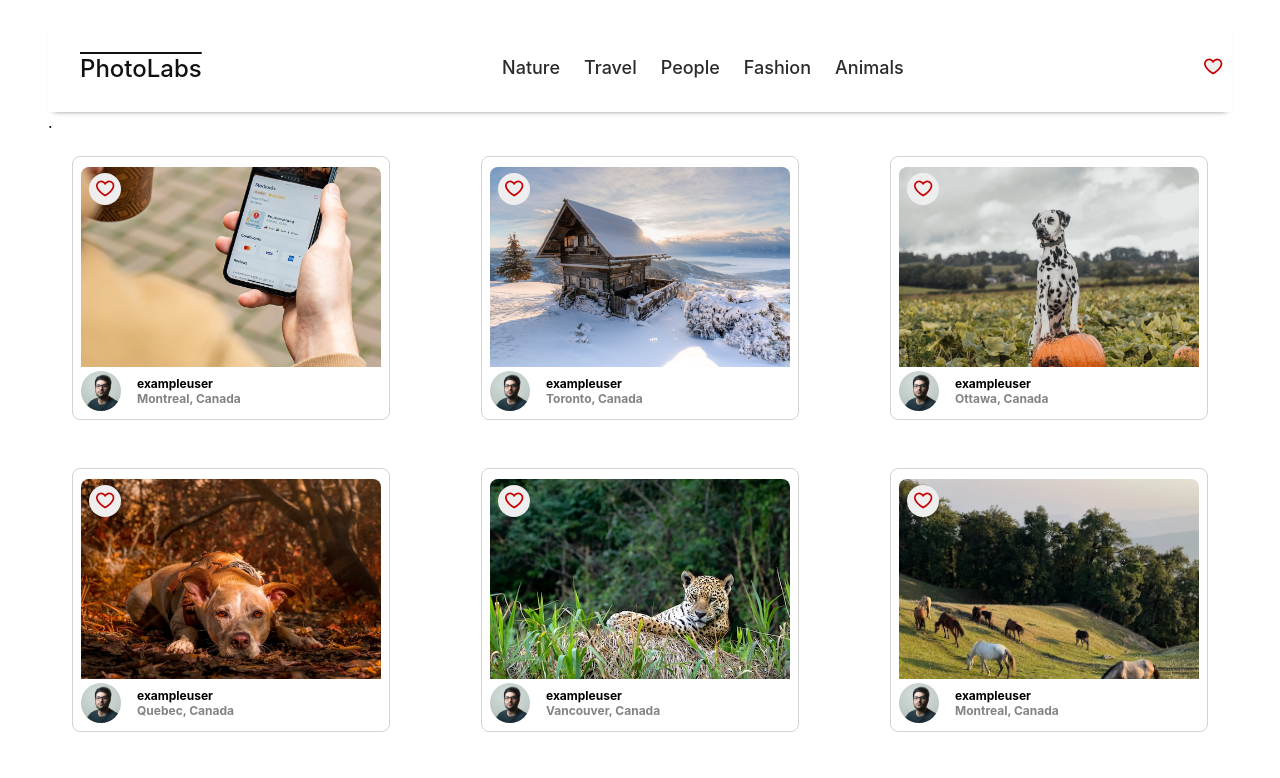
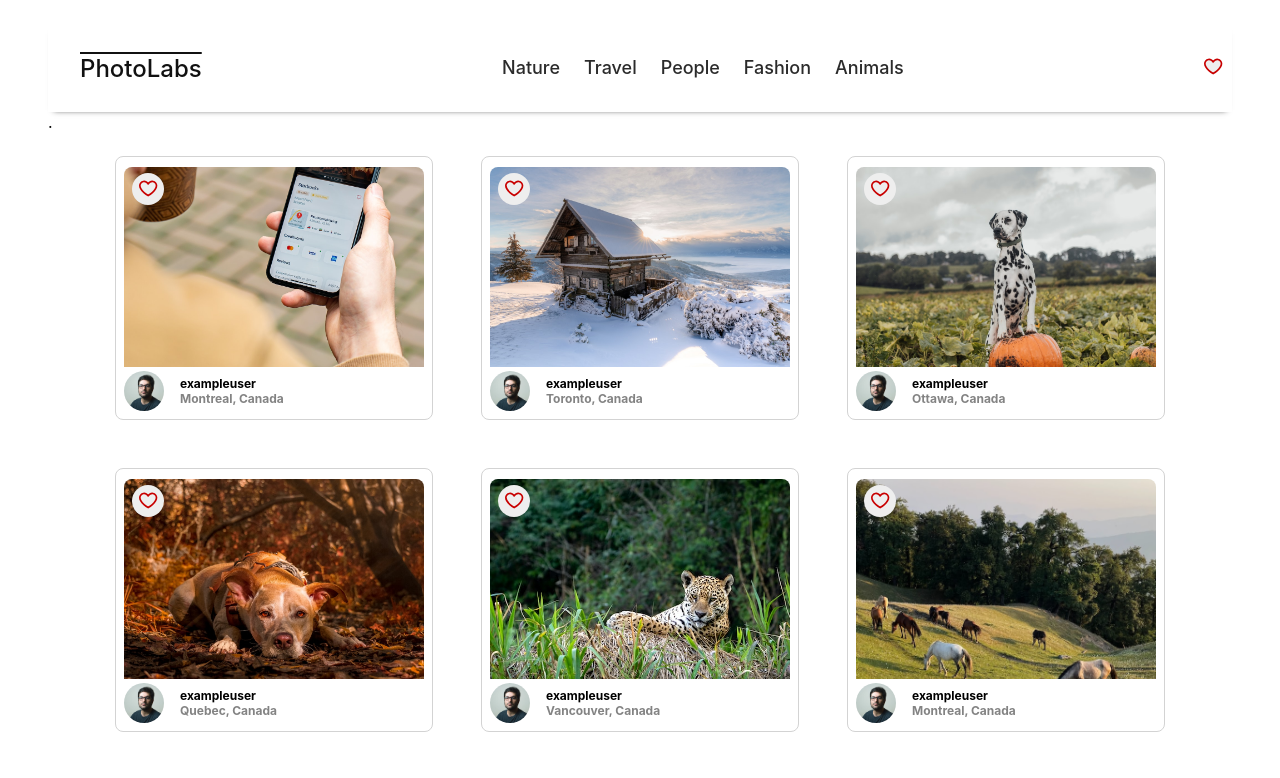
Before and after one commit to Fatbobot/photolabs, a React (Create React App) app in the folder frontend/: page / in a window 1280 px wide. Shown: the top 778 px of the page. Built offline with nearby package versions, Linux system fonts and the light colour scheme; the HTML template or start-up script is replaced by a standard one.

Commit message:
add use applicationdata.js and hooks folder

```diff
--- a/frontend/src/styles/PhotoList.scss
+++ b/frontend/src/styles/PhotoList.scss
@@ -3,6 +3,9 @@
   flex-wrap: wrap;
   justify-content: space-between;
   list-style-type: none;
+  justify-content: center;
+  align-items: center;
+
   margin: 0;
   padding: 0;
 }
```
Also changed, not shown: frontend/src/components/TopicList.jsx (+0 -17 lines), frontend/src/hooks/useApplicationData.js (added).
